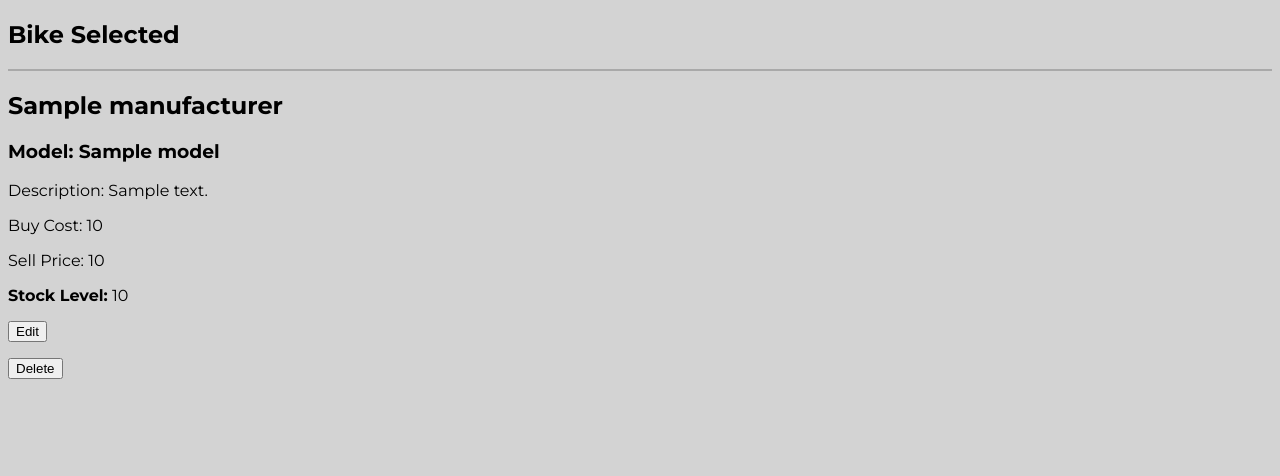
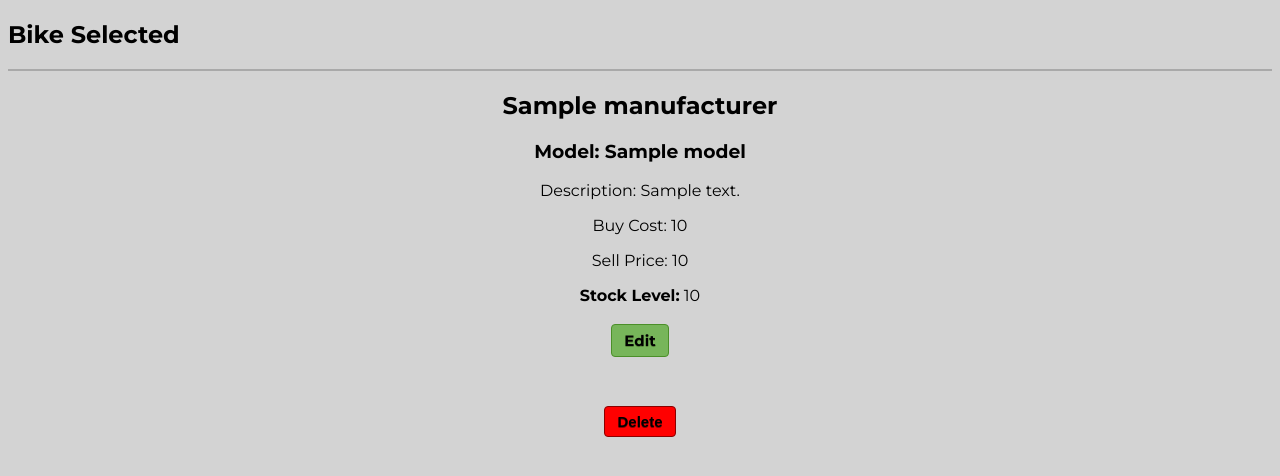
Before and after one commit to BrianBell422/python_solo_project, a Flask app: page /bikes/1 in a window 1280 px wide. Shown: the part 144-620 px from the top of the page. Run offline with Flask 2, Linux system fonts and the light colour scheme; a database or web service that is not in the repository returns one stand-in record (values such as "Sample title"); some libraries are stand-ins or nearby versions.

Commit message:
Added CSS to bikes selected buttons

```diff
--- a/mikes_bikes/static/css/style.css
+++ b/mikes_bikes/static/css/style.css
@@ -81,6 +81,26 @@ a:active {
     padding:6px 12px;
 }
 
+.delete_button {
+    display: flex;
+    justify-content: center;
+    margin: 30px;
+}
+
+.delete_button > button {
+    text-decoration: transparent;
+    display: inline-block;
+    background-color: red;
+    border-radius:4px;
+	border:1px solid darkred;
+    cursor:pointer;
+    padding:6px 12px;
+    font-size: 15px;
+    font-weight: bold;
+    text-decoration:none;
+    text-shadow:0px 1px 0px darkred;
+}
+
 hr {
     border: 1px solid darkgrey;
 }
--- a/mikes_bikes/templates/bikes/show.html
+++ b/mikes_bikes/templates/bikes/show.html
@@ -6,7 +6,7 @@
 </head>
 <hr>
 
-<div>
+<div class="center_items">
     <p><h2>{{bike.manufacturer.name}}</h2></p>
     <p><h3>Model: {{bike.model}}</h3></p>
     <p>Description: {{bike.description}}</p>
@@ -21,13 +21,17 @@
     {% endif %}
 </div>
 
+<br>
+
 <div class="buttons">
-    <div class="edit_button">
-        <p><a href="/bikes/{{bike.id}}/edit"><button>Edit</button></a></p>
+    <div class="button">
+        <a href="/bikes/{{bike.id}}/edit">Edit</a>
     </div>
 
+    <br>
+
     <form class="delete_button" action="/bikes/{{bike.id}}/delete" method="POST">
-        <button>Delete</button>
+        <button><b>Delete</b></button>
     </form>
 </div>
 
```
